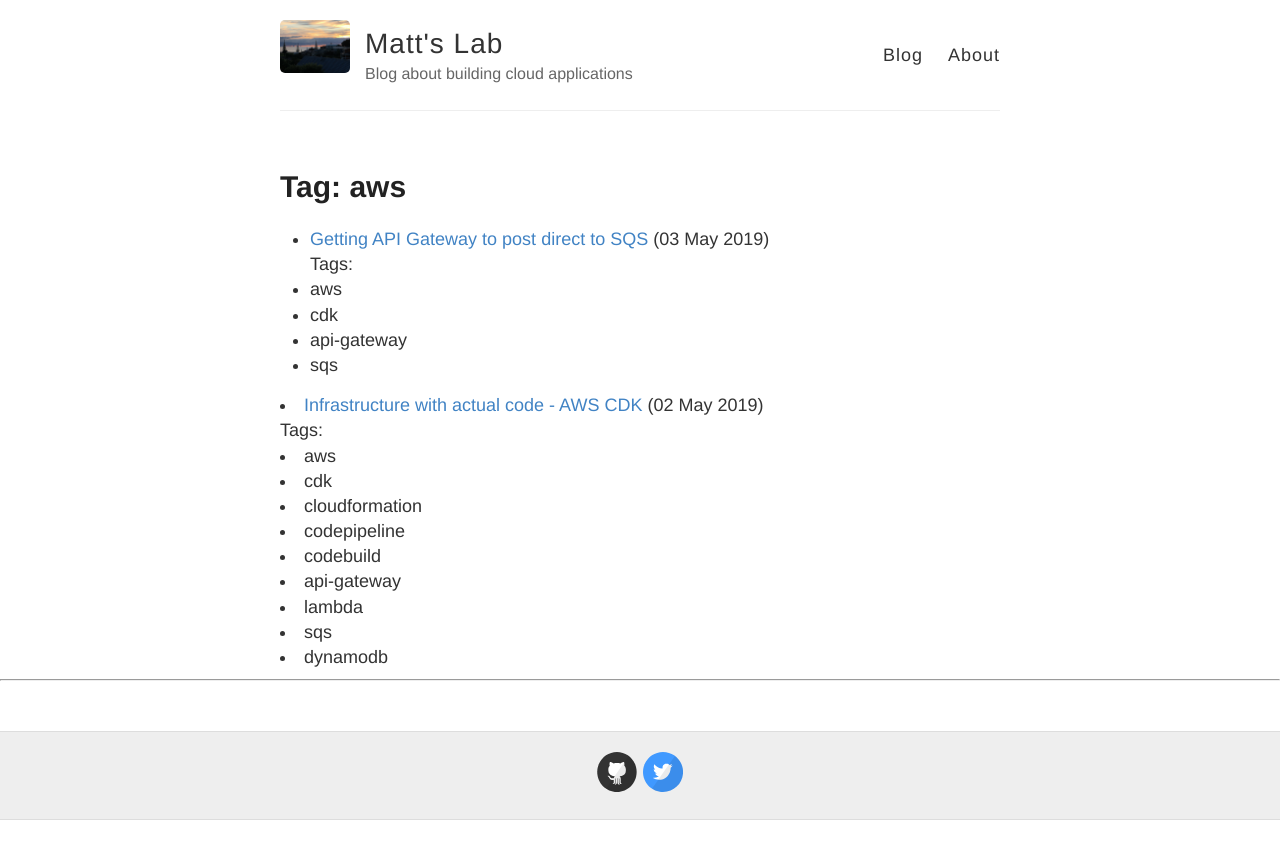
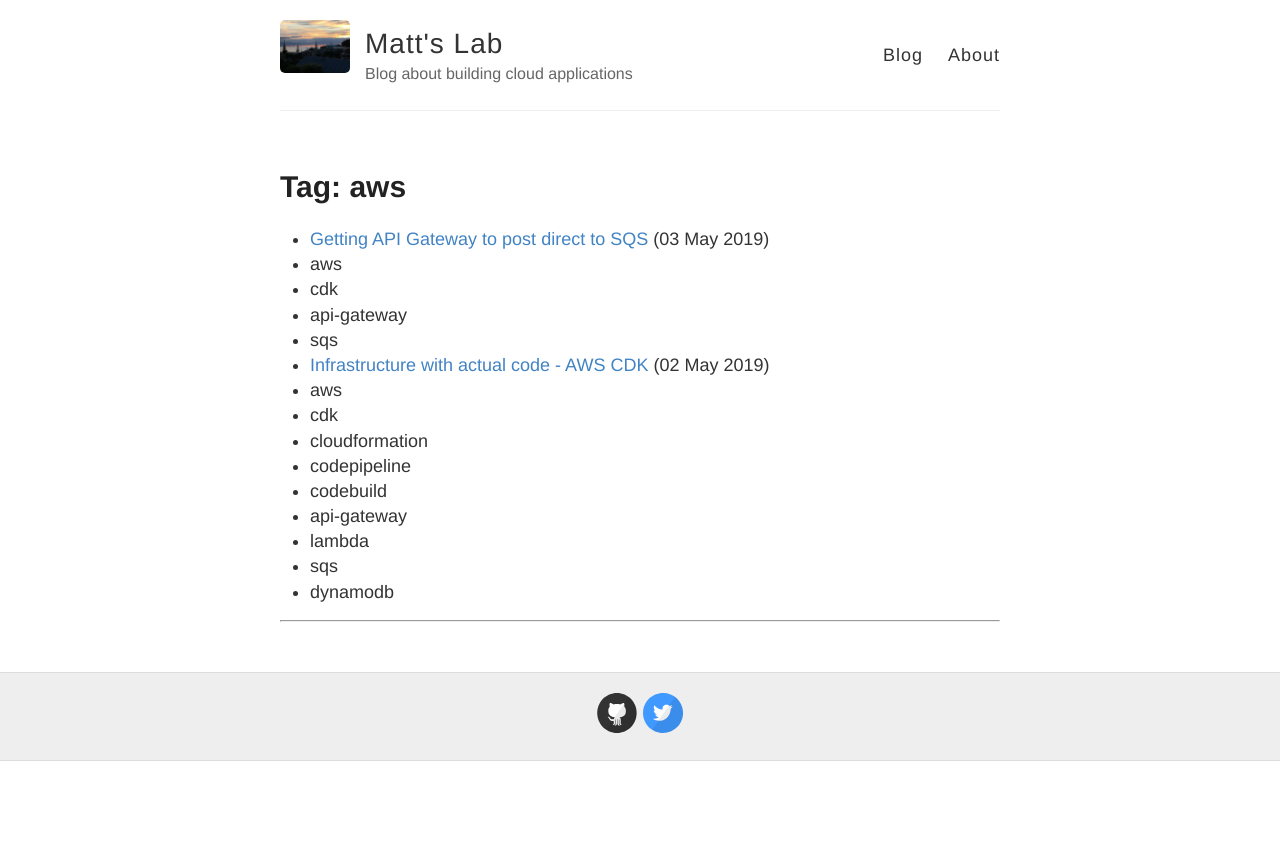
Before and after one commit to msimpsonnz/msimpsonnz.github.io, a Jekyll site: the page built from tags/aws.md, in a window 1280 px wide. Shown: the top 859 px of the page. Built offline with Jekyll 4.4.1, drawn with Linux system fonts in a browser that asks for light colours.

Commit message:
fix tag html

```diff
--- a/_layouts/tags.html
+++ b/_layouts/tags.html
@@ -4,16 +4,16 @@ layout: default
 <div class="post">
 <h1>Tag: {{ page.tag }}</h1>
 <ul>
+<div class="tags">
 {% for post in site.tags[page.tag] %}
   <li><a href="{{ post.url }}">{{ post.title }}</a> ({{ post.date | date_to_string }})<br>
     {{ post.description }}
-    <div class="tags">Tags:
         {% for tag in post.tags %}
             <li>{{ tag }}</li>
         {% endfor %}
-    </div>
   </li>
 {% endfor %}
+</div>
 </ul>
 </div>
 <hr>
```
